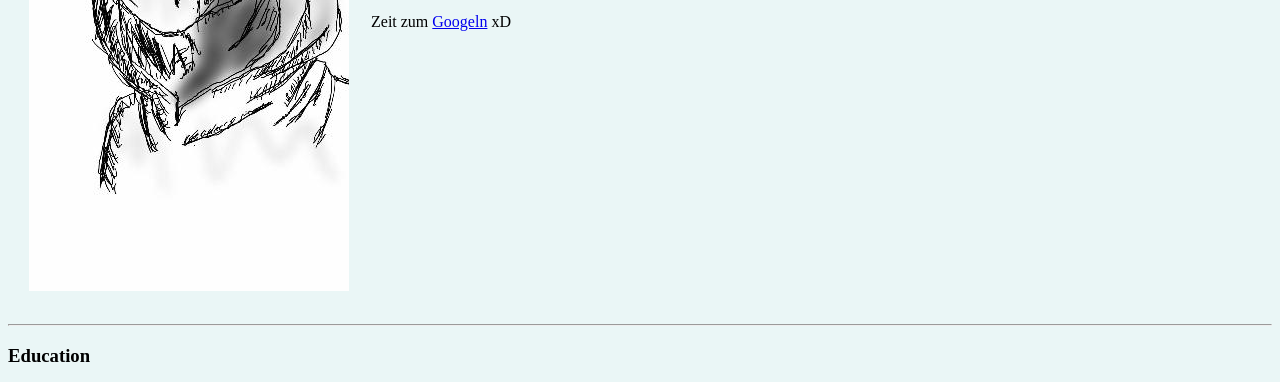
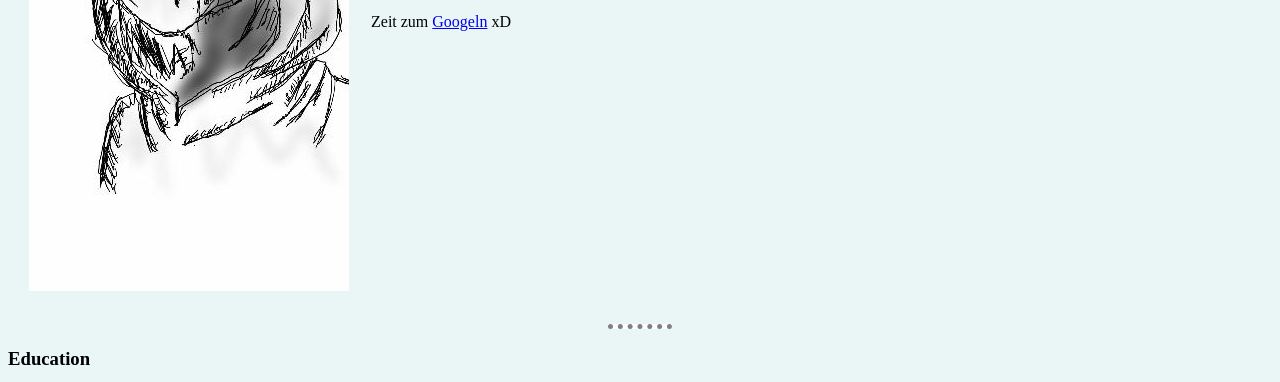
Before and after one commit to ZarPeter640/Web-Development-Udemy, a plain HTML site: page HTML- Personal Site/index.html in a window 1280 px wide. Shown: the part 378-760 px from the top of the page. Drawn offline with Linux system fonts and the light colour scheme.

Commit message:
Internal CSS

```diff
--- a/HTML- Personal Site/index.html
+++ b/HTML- Personal Site/index.html
@@ -4,9 +4,28 @@
 <head>
   <meta charset="utf-8">
   <title></title>
+<style>
+
+  body {
+    background-color: #EAF6F6;
+  }
+
+  hr {
+    background-color: white;
+    border-style: none;
+    width: 5%;
+    border-top-style: dotted;
+    border-color: grey;
+    border-width: 5px;
+  }
+
+
+
+</style>
+
 </head>
 
-<body style="background-color: #EAF6F6;">
+<body>
   <table cellspacing="20">
     <tr>
       <td>
```
